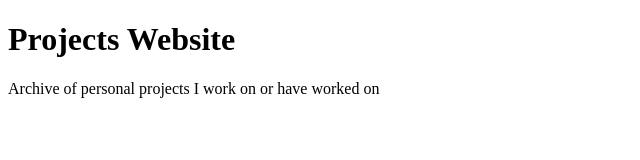
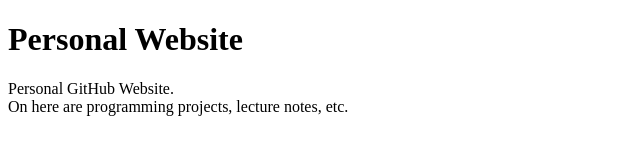
Before and after one commit to c0re-c0de/c0re-c0de.github.io, a plain HTML site: page index.html in a window 1280 px wide. Shown: the whole page, without its empty margins (0-640 px from the left). Drawn offline with Linux system fonts and the light colour scheme.

Commit message:
Updated header, intro

```diff
--- a/index.html
+++ b/index.html
@@ -5,7 +5,8 @@
 		<title>Projects Website</title>
 	</head>
 	<body>
-		<h1>Projects Website</h1>
-		<p>Archive of personal projects I work on or have worked on</p>
+		<h1>Personal Website</h1>
+		<p>Personal GitHub Website.</br>
+		On here are programming projects, lecture notes, etc.</p>
 	</body>
 </html>
```
